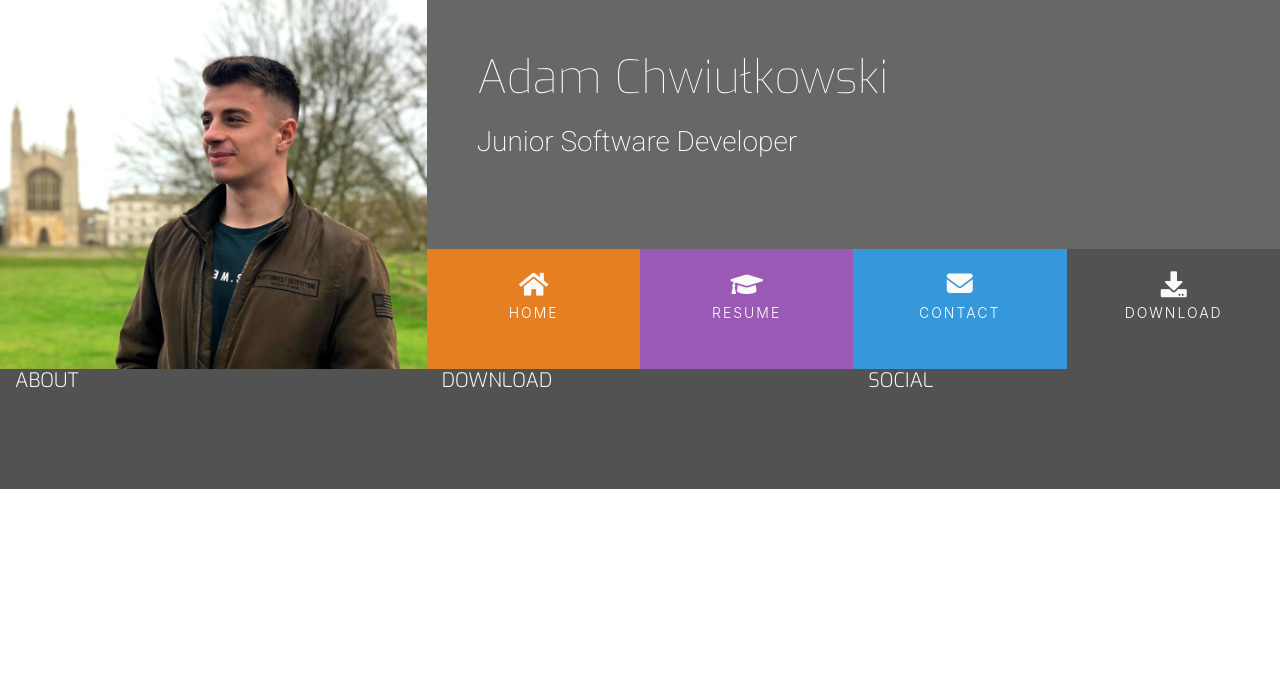
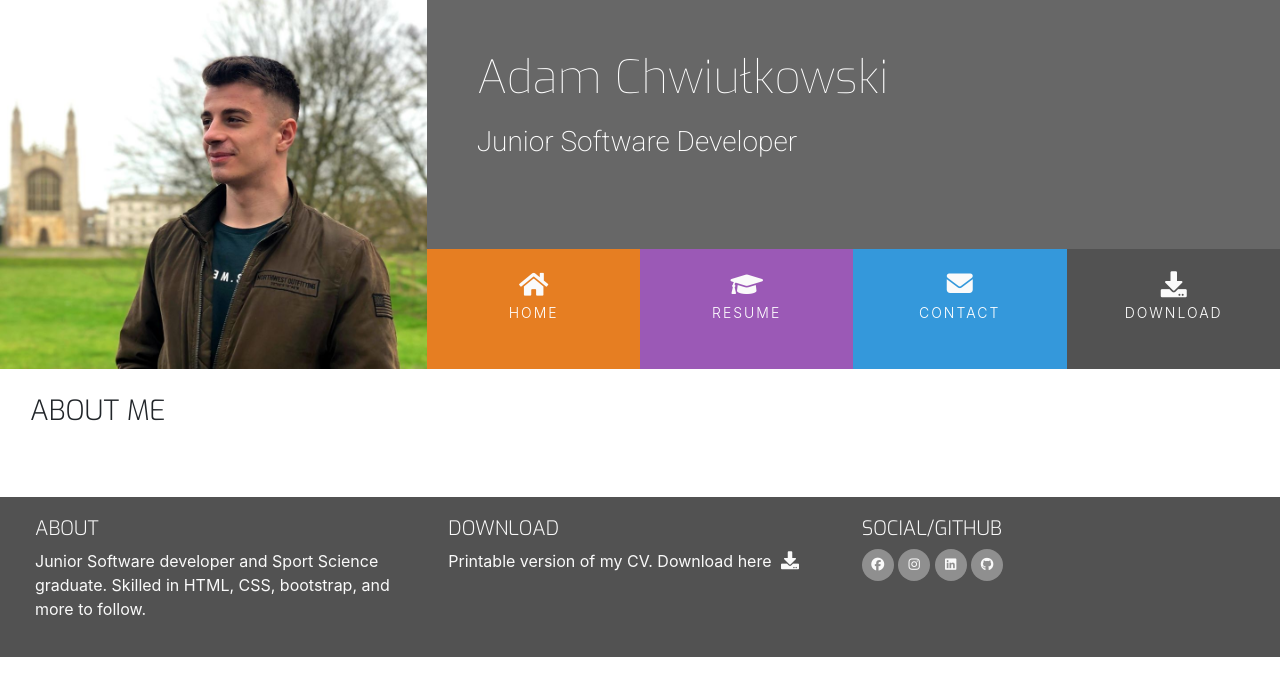
Before and after one commit to adampl2/mini-project-resume, a plain HTML site: page index.html in a window 1280 px wide. Drawn offline with nearby package versions, Linux system fonts and the light colour scheme.

Commit message:
docs: contact.html and resume.html added. iindex.html about me section added.

```diff
--- a/assets/css/style.css
+++ b/assets/css/style.css
@@ -4,6 +4,10 @@
 
 .bg-color-name-title {
     background-color: #676767;
+}
+
+.bg-color-three-reasons {
+    background-color: #fff;
 }
 
 .ui-menu-color-home {
@@ -37,6 +41,28 @@ h1, h2, h3, h4 {
     font-weight: 300;
     color: #fafafa;
 }
+
+.inline-block {
+    display: inline-block;
+}
+
+.row-table {
+    display: table;
+}
+
+.section-column {
+    display: table-cell;
+    padding: 0 30px 30px;
+    float: none;
+}
+
+.section-heading {
+    font-family: "Exo", sans-serif;
+    font-weight: 300;
+    margin-top: 25px;
+    margin-bottom: 40px;
+}
+
 
 /*-----------------------------------------Heading */
 
@@ -139,3 +165,46 @@ footer {
     min-height: 120px;
     margin: 0;
 }
+
+.cv-pdf i {
+    font-size: 18px;
+    color: #fafafa;
+    text-align: center;
+    padding-left: 5px;
+    transition: all 0.35s ease-in-out;
+    -moz-transition: all 0.35s ease-in-out;
+    -webkit-transition: all 0.35s ease-in-out;
+    -o-transition: all 0.35s ease-in-out;
+}
+
+.cv-pdf i:hover {
+    color: #e84610;
+}
+
+.social-links {
+    padding-bottom: 15px;
+}
+
+.social-links li a i {
+    width: 32px;
+    height: 32px;
+    padding: 12px 0;
+    border-radius: 50%;
+    font-size: 13px;
+    line-height: 7px;
+    text-align: center;
+    color: #fafafa;
+    background: #8f8f8f;
+    transition: all 0.35s ease-in-out;
+    -moz-transition: all 0.35s ease-in-out;
+    -webkit-transition: all 0.35s ease-in-out;
+    -o-transition: all 0.35s ease-in-out;
+}
+
+.social-links li a i:hover {
+    background: #e84610;
+}
+
+#footer-details {
+    padding: 20px;
+}
--- a/index.html
+++ b/index.html
@@ -15,9 +15,7 @@
 <body>
     <header>
         <div class="row no-gutters">
-            <a href="https://github.com/adampl2" class="col-md-4 logo" target="_blank">
-
-            </a>
+            <a href="#" class="col-md-4 logo"></a>
             <div class="col-md-8">
                  <div class="row bg-color-name-title no-gutters">
                     <div class="col heading">
@@ -46,19 +44,64 @@
             </div>
         </div>
     </header>
-    <section>
+    <section class="container-fluid">
+        <div class="row row-table">
+            <div class="col-md-8 bg-color-three-reasons section-column">
+                <div class="row">
+                    <div class="col">
+                        <h3 class="section-heading uppercase">About Me</h3>
+                    </div>
+                </div>
+            </div>
+        </div>
 
     </section>
     <footer class="container-fluid">
-<div class="row">
+<div id="footer-details" class="row">
     <div class="col-sm-4">
 <h5 class="uppercase general-sub">About</h5>
+<p class="inline-block">
+    Junior Software developer and Sport Science graduate. Skilled in HTML, CSS, bootstrap, and more to follow.
+</p>
     </div>
     <div class="col-sm-4">
         <h5 class="uppercase general-sub">Download</h5>
+        <p class="inline-block">
+            Printable version of my CV. Download here
+            <a href="#" target="_blank" class="cv-pdf">
+                <i class="fa fa-download" aria-hidden="true"></i>
+                <span class="sr-only">Download link</span>
+            </a>
+        </p>
     </div>
     <div class="col-sm-4">
-        <h5 class="uppercase general-sub">Social</h5>
+        <h5 class="uppercase general-sub">Social/Github</h5>
+        <ul class="list-inline social-links">
+            <li class="list-inline-item">
+                <a target="_blank" href="https://www.facebook.com/profile.php?id=100002931226420">
+                    <i class="fa fa-facebook" aria-hidden="true"></i>
+                    <span class="sr-only">Facebook</span>
+                </a>
+            </li>
+            <li class="list-inline-item">
+                <a target="_blank" href="https://www.instagram.com/adamch_w/">
+                    <i class="fa fa-instagram" aria-hidden="true"></i>
+                    <span class="sr-only">Instagram</span>
+                </a>
+            </li>
+            <li class="list-inline-item">
+                <a target="_blank" href="https://www.linkedin.com/in/adam-chwiulkowski-469b91194/">
+                    <i class="fa fa-linkedin" aria-hidden="true"></i>
+                    <span class="sr-only">LinkedIn</span>
+                </a>
+            </li>
+            <li class="list-inline-item">
+                <a target="_blank" href="https://github.com/adampl2">
+                    <i class="fa fa-github" aria-hidden="true"></i>
+                    <span class="sr-only">GitHub</span>
+                </a>
+            </li>
+        </ul>
     </div>
 </div>
     </footer>
```
Also changed, not shown: contact.html (added), resume.html (added).
